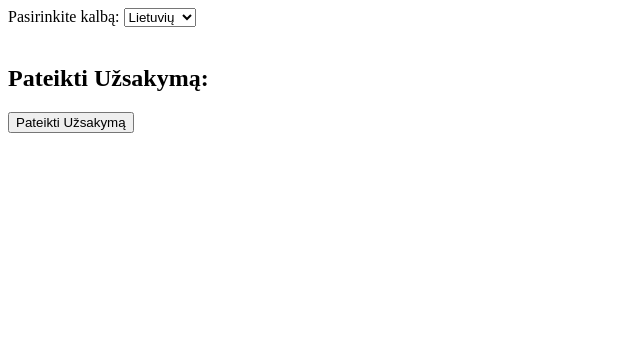
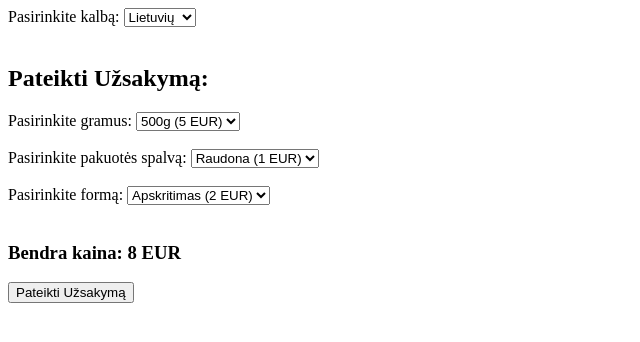
Before and after one commit to Airidaslab/Airidaslab.github.io, a plain HTML site: page index.html in a window 1280 px wide. Shown: the whole page, without its empty margins (0-640 px from the left). Drawn offline with Linux system fonts and the light colour scheme.

Commit message:
index.html

```diff
--- a/index.html
+++ b/index.html
@@ -20,6 +20,42 @@
   <!-- Form Title -->
   <h2 id="formPrompt">Pateikti Užsakymą:</h2>
 
+  <!-- Grams Selection (Custom Pricing) -->
+  <label for="grams">Pasirinkite gramus:</label>
+  <select id="grams" name="grams" onchange="calculateCost()">
+    <option value="5">500g (5 EUR)</option>
+    <option value="10">1kg (10 EUR)</option>
+    <option value="15">2kg (15 EUR)</option>
+  </select>
+
+  <br><br>
+
+  <!-- Color of Packaging (Custom Pricing) -->
+  <label for="color">Pasirinkite pakuotės spalvą:</label>
+  <select id="color" name="color" onchange="calculateCost()">
+    <option value="1">Raudona (1 EUR)</option>
+    <option value="2">Mėlyna (2 EUR)</option>
+    <option value="3">Žalia (3 EUR)</option>
+  </select>
+
+  <br><br>
+
+  <!-- Shape Selection (Custom Pricing) -->
+  <label for="shape">Pasirinkite formą:</label>
+  <select id="shape" name="shape" onchange="calculateCost()">
+    <option value="2">Apskritimas (2 EUR)</option>
+    <option value="3">Kvadratas (3 EUR)</option>
+    <option value="4">Trikampis (4 EUR)</option>
+  </select>
+
+  <br><br>
+
+  <!-- Display Total Cost -->
+  <h3>Bendra kaina: <span id="totalCost">0 EUR</span></h3>
+
+  <!-- Hidden field to store total cost (for submission to Google Form) -->
+  <input type="hidden" name="entry.12345678" id="totalCostHidden" value="0">
+
   <!-- Link to Google Form (Updated Dynamically) -->
   <a id="submitButton" href="#" target="_blank">
     <button type="button" id="submitOrderButton">Pateikti Užsakymą</button>
@@ -37,15 +73,43 @@
     const translations = {
       lt: {
         formPrompt: "Pateikti Užsakymą:",
+        grams: "Pasirinkite gramus:",
+        color: "Pasirinkite pakuotės spalvą:",
+        shape: "Pasirinkite formą:",
         submitButton: "Pateikti Užsakymą"
       },
       en: {
         formPrompt: "Submit Order:",
+        grams: "Choose Grams:",
+        color: "Choose Color of Packaging:",
+        shape: "Choose Shape:",
         submitButton: "Submit Order"
       },
       ru: {
         formPrompt: "Отправить заказ:",
+        grams: "Выберите граммы:",
+        color: "Выберите цвет упаковки:",
+        shape: "Выберите форму:",
         submitButton: "Отправить заказ"
+      }
+    };
+
+    // Prices for each option
+    const prices = {
+      grams: {
+        5: 5,   // 500g -> 5 EUR
+        10: 10, // 1kg -> 10 EUR
+        15: 15  // 2kg -> 15 EUR
+      },
+      color: {
+        1: 1,   // Red -> 1 EUR
+        2: 2,   // Blue -> 2 EUR
+        3: 3    // Green -> 3 EUR
+      },
+      shape: {
+        2: 2,   // Circle -> 2 EUR
+        3: 3,   // Square -> 3 EUR
+        4: 4    // Triangle -> 4 EUR
       }
     };
 
@@ -56,14 +120,39 @@
       // Update the text on the page
       document.getElementById("formPrompt").innerText = translations[selectedLanguage].formPrompt;
       document.getElementById("submitOrderButton").innerText = translations[selectedLanguage].submitButton;
+      document.querySelector('label[for="grams"]').innerText = translations[selectedLanguage].grams;
+      document.querySelector('label[for="color"]').innerText = translations[selectedLanguage].color;
+      document.querySelector('label[for="shape"]').innerText = translations[selectedLanguage].shape;
 
       // Update the Google Form link based on selected language
       document.getElementById("submitButton").href = formLinks[selectedLanguage];
     }
 
-    // Initialize the language on page load
+    // Function to calculate the total cost based on selected options
+    function calculateCost() {
+      const gramsValue = parseInt(document.getElementById("grams").value);
+      const colorValue = parseInt(document.getElementById("color").value);
+      const shapeValue = parseInt(document.getElementById("shape").value);
+
+      // Get the prices for selected options
+      const gramsCost = prices.grams[gramsValue];
+      const colorCost = prices.color[colorValue];
+      const shapeCost = prices.shape[shapeValue];
+
+      // Calculate the total cost
+      const totalCost = gramsCost + colorCost + shapeCost;
+
+      // Display the total cost on the page
+      document.getElementById("totalCost").innerText = totalCost + " EUR";
+
+      // Set the total cost to the hidden field for form submission
+      document.getElementById("totalCostHidden").value = totalCost;
+    }
+
+    // Initialize the language and cost calculation on page load
     window.onload = function() {
       switchLanguage(); // Ensure default language is applied on page load
+      calculateCost();  // Ensure initial cost is calculated on page load
     };
   </script>
 
```
